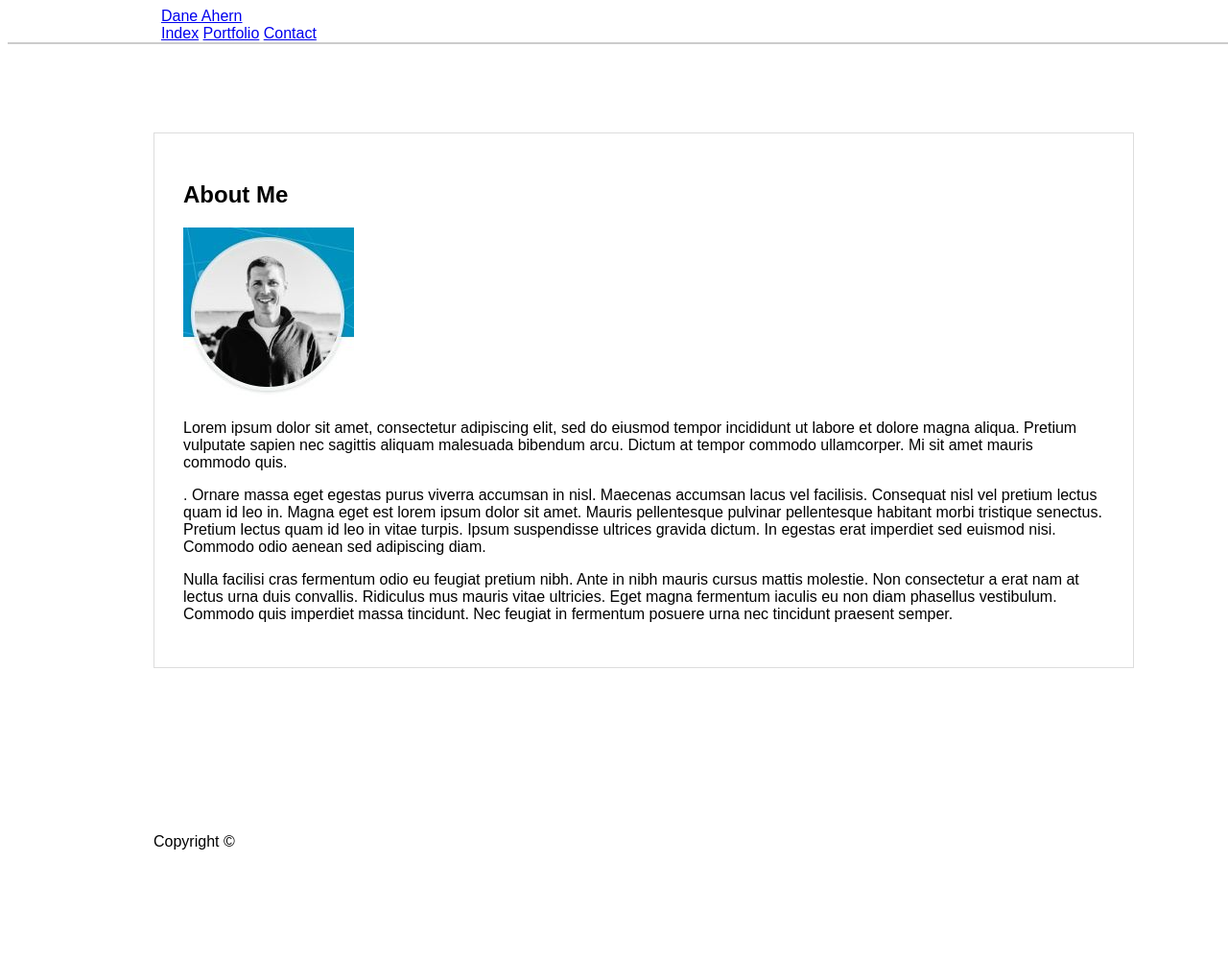
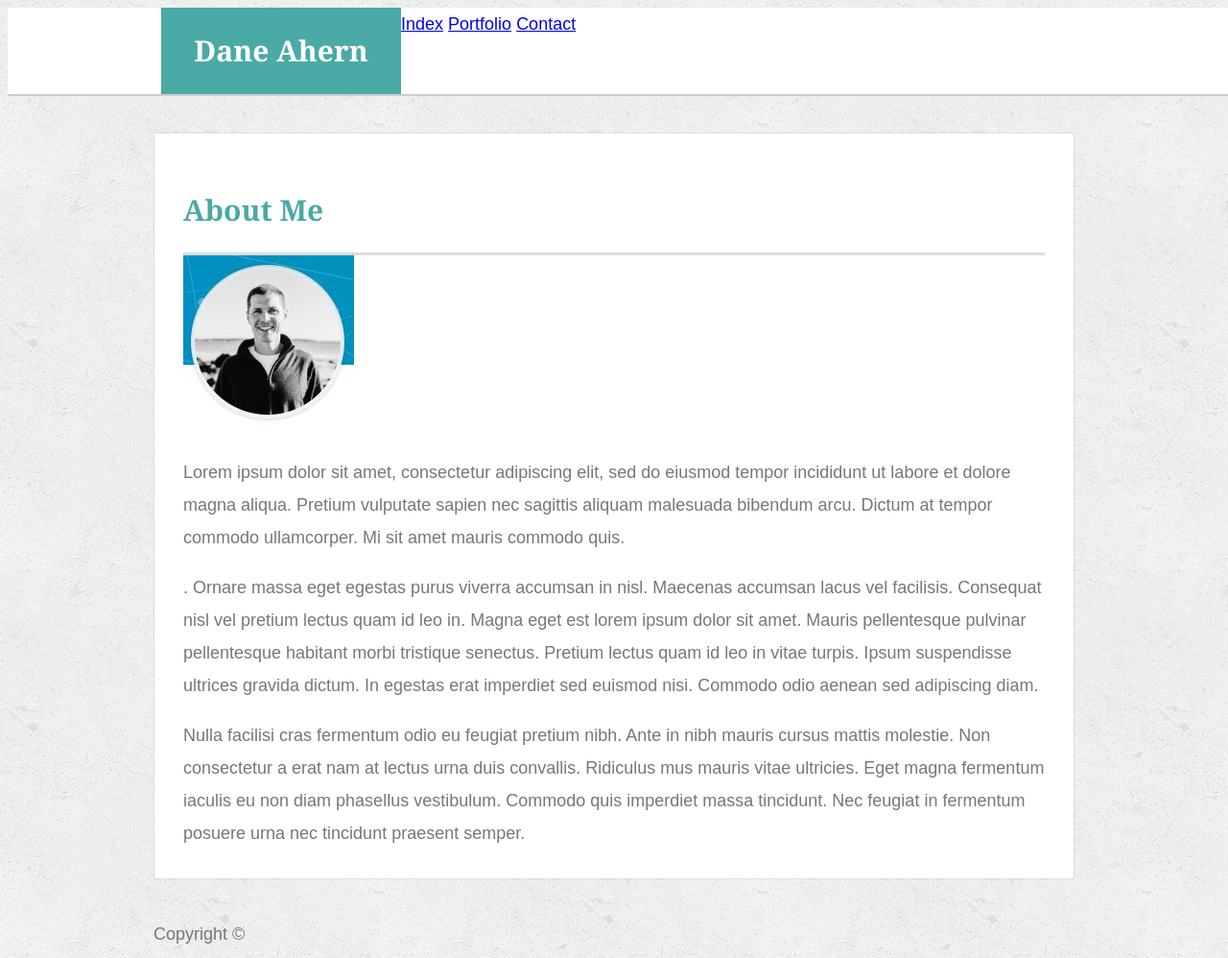
Before and after one commit to djahern-max/Basic-Portfolio, a plain HTML site: page index.html in a window 1280 px wide. Shown: the whole page at 96% size. Before the commit the page ends 894 px from the top, so only its background shows below. Drawn offline with Linux system fonts and the light colour scheme.

Commit message:
update 6

```diff
--- a/assets/css/style.css
+++ b/assets/css/style.css
@@ -1,5 +1,13 @@
 body {
    font-family: Arial, Helvetica, sans-serif;
+   font-size: 18px;
+   line-height: 34px;
+   color: #777777;
+   background: url("../images/concrete_seamless.png")
+}
+
+* {
+    box-sizing: border-box;
 }
 
 /* general */
@@ -11,7 +19,32 @@ body {
     clear: both;
 }
 
+h1,
+h2,
+h3,
+p {
+    margin-bottom: 0;
+}
 
+p:last-child {
+    margin-bottom: 0;
+}
+
+h1,
+h2,
+h3 {
+
+    font-family: Georgia, Times, "Times New Roman", serif;
+    font-weight: 700;
+    color: #4aaaa5;
+    border-bottom: 3px solid #dddddd;
+}
+
+h1 {
+    padding-bottom: 20px;
+    font-size: 30px;
+    line-height: 49px;
+}
 
 /* header */
 
@@ -25,6 +58,25 @@ body {
     background: #ffffff;
     border-bottom: 2px solid #cccccc;
 }
+
+#logo {
+    float: left;
+    width: 250px;
+    height: 90px;
+    font-family: Georgia, 'Times New Roman', Times, serif;
+    font-size: 30px;
+    font-weight: 700;
+    line-height: 90px;
+    color: #ffffff;
+    text-align: center;
+    background: #4aaaa5;
+    text-decoration: none;
+}
+
+nav {
+
+}
+
 
 /*main*/
 
--- a/index.html
+++ b/index.html
@@ -11,7 +11,7 @@
 
         <Header id="masthead">
                 <div class="container">
-                <a href="index.html">Dane Ahern</a>
+                <a href="index.html"id="logo">Dane Ahern</a>
                 <nav>
                     <a href="index.html">Index</a>
                     <a href="portfolio.html">Portfolio</a>
--- a/style.css
+++ /dev/null
@@ -1,28 +0,0 @@
-/* general */
-
-.container {
-    width: 100%;
-    max-width: 960px;
-    margin: 0 auto;
-    clear: both;
-}
-
-
-
-/* header */
-
-#masthead {
-    position: fixed;
-    z-index: 99;
-    width: 100%;
-    margin: 0 0 30px;
-    overflow: auto;
-    color: #ffffff;
-    background: #ffffff;
-    border-bottom: 2px solid #cccccc;
-}
-
-#main-container {
-    padding-top: 130px;
-    min-height: calc(100vh - 70px);
-}
```
Also changed, not shown: assets/images/concrete_seamless.png (added).
